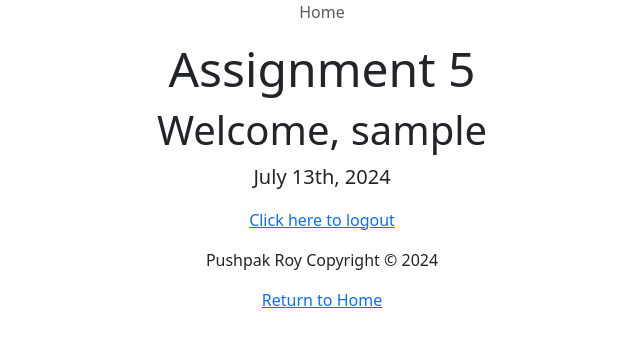
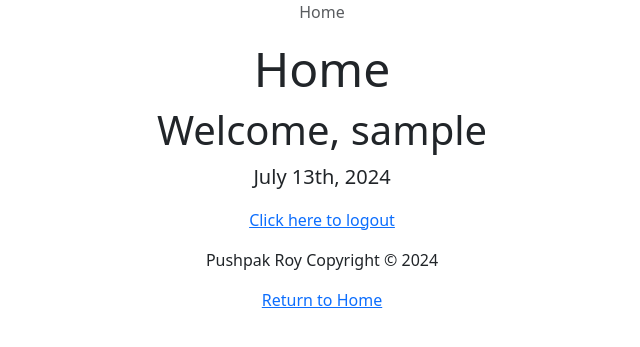
Before and after one commit to puroy3/COSC4806-5, a PHP site: page /home/index in a window 1280 px wide. Shown: the part 56-403 px from the top of the page, without its empty margins (318-958 px from the left). Run offline with PHP 8.4, Linux system fonts and the light colour scheme; the visitor is signed in with stand-in values (Sample User, id 1); data that the repository does not hold is empty.

Commit message:
Changed text that is displayed in Home

```diff
--- a/app/views/home/index.php
+++ b/app/views/home/index.php
@@ -3,7 +3,7 @@
     <div class="page-header" id="banner">
         <div class="row">
             <div class="col-lg-12 text-center">
-                <h2 class="display-5 text-center">Assignment 5</h2>
+                <h2 class="display-5 text-center">Home</h2>
                 <h1> Welcome, <?=$_SESSION['username'] ?></h1>
                 <p class="lead"> <?= date("F jS, Y"); ?></p>
             </div>
```
